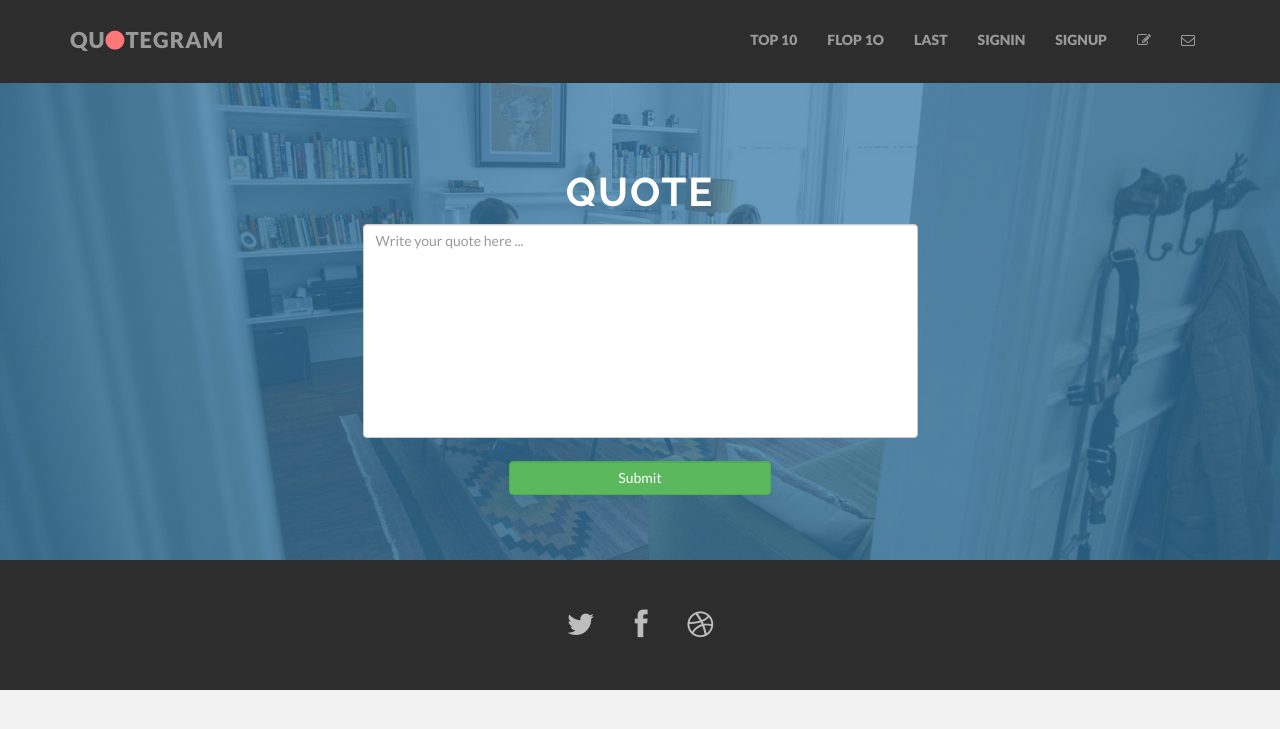
After one commit to ArietNyshanbaev/quotegram, a Django app: page /create_quote in a window 1280 px wide. The commit adds this page. Shown: the top 729 px of the page. Run offline with Django 3.2, Linux system fonts and the light colour scheme; parts of the project's set-up code (start-up, migrations or seed data) failed here and were passed over; some libraries are stand-ins or nearby versions.

Commit message:
have created a controller for cration of quote and going to kindergarten to take up sister

```diff
--- a/main/models.py
+++ b/main/models.py
@@ -10,7 +10,7 @@ class Quote(models.Model):
 	user =  models.ForeignKey(User,  verbose_name=' Quote of user ')
 
 	def __unicode__(self):
-		return self.user.username + body[:100]
+		return self.user.username + " : " +self.body[:50]
 
 	class Meta:
 		verbose_name = "Quote"
--- a/main/templates/base.html
+++ b/main/templates/base.html
@@ -29,15 +29,16 @@
             <span class="icon-bar"></span>
             <span class="icon-bar"></span>
           </button>
-          <a class="navbar-brand" href="#">QU<i class="fa fa-circle"></i>TEGRAM</a>
+          <a class="navbar-brand" href="{% url 'main:main' %}">QU<i class="fa fa-circle"></i>TEGRAM</a>
         </div>
         <div class="navbar-collapse collapse">
           <ul class="nav navbar-nav navbar-right">
-            <li class="active"><a href="index.html">TOP 10</a></li>
+            <li><a href="index.html">TOP 10</a></li>
             <li><a href="about.html">FLOP 1O </a></li>
             <li><a href="services.html">LAST</a></li>
             <li><a href="works.html">SIGNIN</a></li>
             <li><a href="works.html">SIGNUP</a></li>
+            <li><a href="{% url 'main:create_quote' %}"><i class="fa fa-pencil-square-o"></i></a></li>
             <li><a data-toggle="modal" data-target="#myModal" href="#myModal"><i class="fa fa-envelope-o"></i></a></li>
           </ul>
         </div>
--- /dev/null
+++ b/main/templates/main/create_quote.html
@@ -0,0 +1,23 @@
+{% extends 'base.html' %}
+{%load staticfiles%}
+{% block content %}
+	<div id="headerwrap">
+		<div class="container">
+			<div class="row centered">
+				<div class="col-lg-6 col-lg-offset-3" style="margin-top: 70px">
+				<h2 style="color:white"> Quote </h2>
+				<form action="" method="POST" role="form" >
+					{% csrf_token %}
+					<textarea maxlength="999" required="" name="quote_body" class="form-control" style="resize: none" rows=10 placeholder="Write your quote here ... "></textarea>
+					<br>
+					<div class="row centered">
+						<div class="col-lg-6 col-lg-offset-3">
+							<button class="btn btn-success form-control" type="submit">Submit</button>
+						</div>
+					</div>
+				</form>
+				</div>
+			</div>
+		</div>
+	</div>
+{% endblock %}
--- a/main/urls.py
+++ b/main/urls.py
@@ -3,4 +3,5 @@ import views
 
 urlpatterns = [
     url(r'^$', views.main, name='main'),
+    url(r'^create_quote$', views.create_quote, name='create_quote'),
 ]
--- a/main/views.py
+++ b/main/views.py
@@ -1,7 +1,17 @@
 from django.shortcuts import render
 from django.contrib import messages
+from .models import Quote
 
 def main(request):
 	""" Main page view """
-	template = 'quotes/index.html'
+	template = 'main/index.html'
 	return render(request, template, {})
+
+def create_quote(request):
+	""" Create quote view """
+	if request.POST:
+		quote_body = request.POST.get('quote_body', '')
+		Quote.objects.create(body=quote_body, user=request.user)
+		messages.info(request, 'You have successfully crated a quote.')
+	template = 'main/create_quote.html'
+	return render(request, template, {})
```
Also changed, not shown: db.sqlite3, 3 other files.
